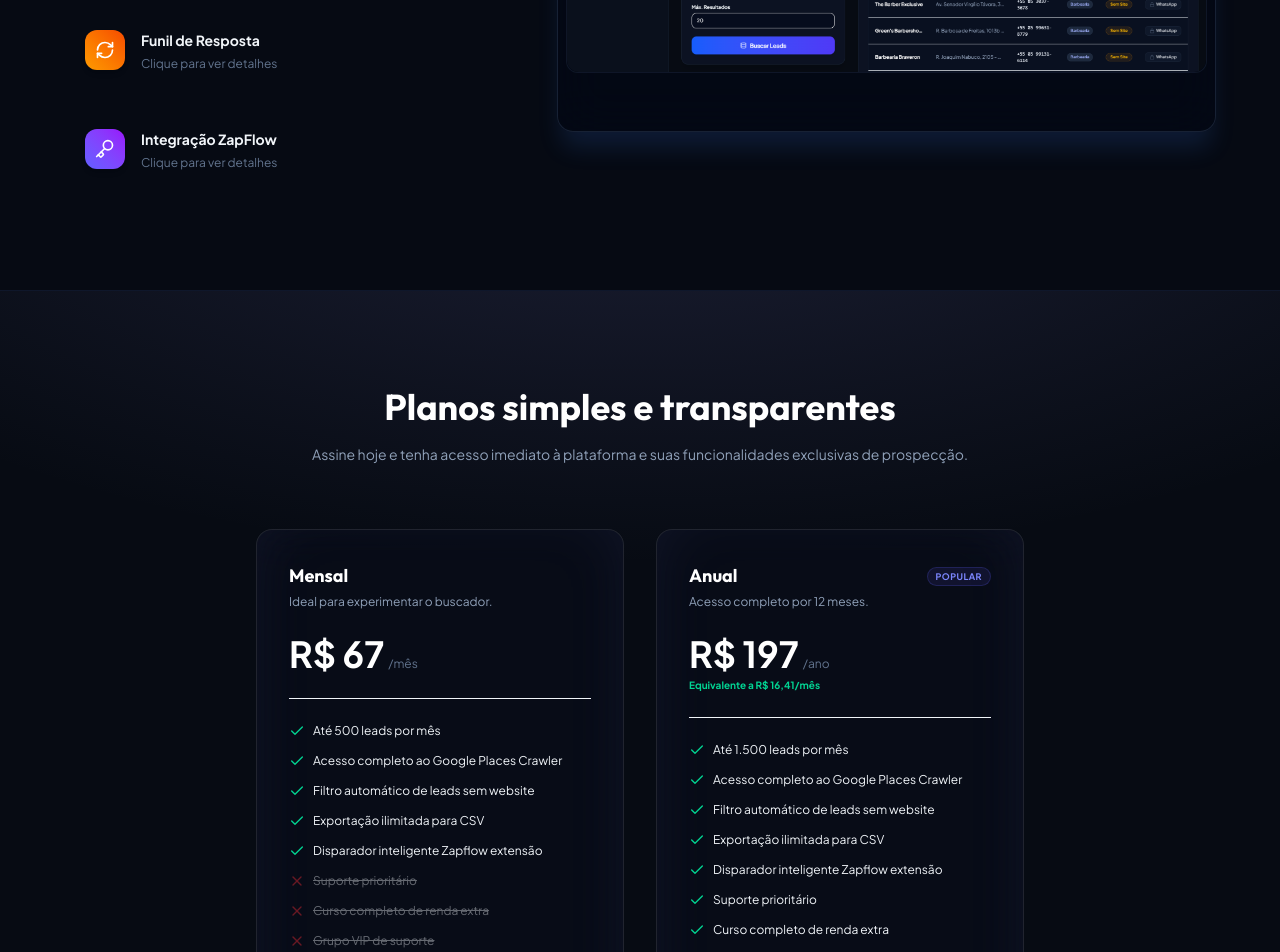
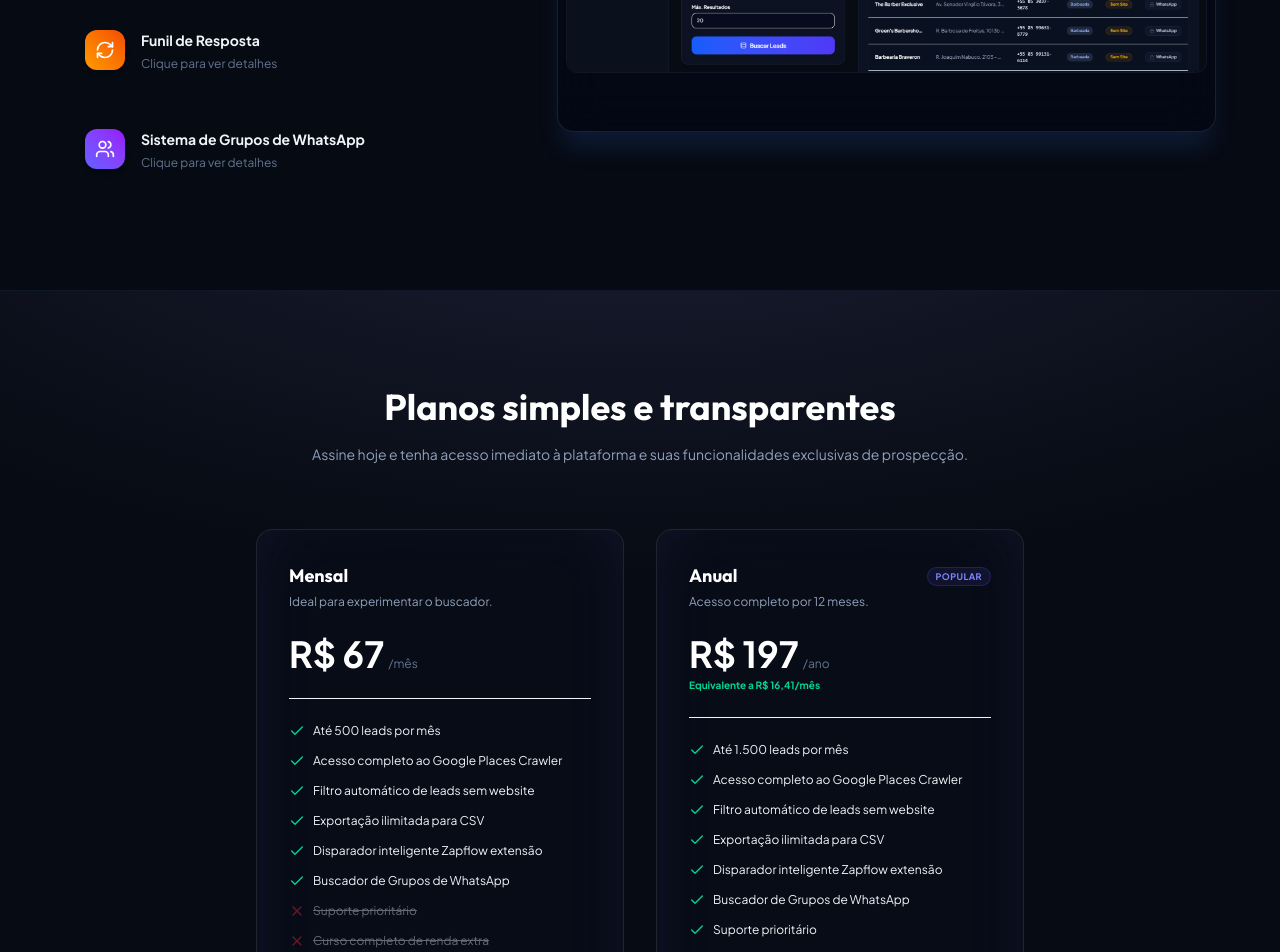
Before and after one commit to charlles2025k-cyber/gera-leads, a React (Vite) app: page / in a window 1280 px wide. Shown: the part 2020-2972 px from the top of the page. Built offline with nearby package versions, Linux system fonts and the light colour scheme.

Commit message:
feat: replace ZapFlow showcase card with WhatsApp Groups search and update pricing lists

```diff
--- a/src/components/Dashboard.jsx
+++ b/src/components/Dashboard.jsx
@@ -1969,6 +1969,25 @@
 
       {/* Tab: Grupos WhatsApp */}
       {activeTab === 'whatsapp_groups' && (
+        isExpired ? (
+          <div className="flex items-center justify-center min-h-[450px] p-4 animate-fade-in">
+            <div className="w-full max-w-md bg-slate-900/60 backdrop-blur-xl border border-slate-800/80 rounded-2xl p-8 shadow-2xl text-center space-y-6">
+              <div className="w-16 h-16 bg-red-500/10 border border-red-500/20 text-red-400 rounded-full flex items-center justify-center mx-auto animate-pulse-soft">
+                <AlertCircle className="w-8 h-8" />
+              </div>
+              <div>
+                <h3 className="text-base font-bold font-display text-white mb-2">Acesso Bloqueado</h3>
+                <p className="text-slate-400 text-xs leading-relaxed">Seu plano venceu. Renove para continuar.</p>
+              </div>
+              <button
+                onClick={() => setActiveTab('plans')}
+                className="w-full py-3 bg-gradient-to-r from-blue-600 to-indigo-600 hover:from-blue-500 hover:to-indigo-500 text-white text-xs font-semibold rounded-xl transition-all shadow-lg hover:shadow-blue-500/20 active:scale-[0.98] cursor-pointer"
+              >
+                Ver Planos
+              </button>
+            </div>
+          </div>
+        ) : (
           <div className="space-y-8 animate-fade-in">
             {/* Header */}
             <div className="border-b border-slate-900 pb-5">
@@ -2198,6 +2217,7 @@
 
           </div>
         </div>
+      )
     )}
 
         {/* Tab 3: Planos */}
@@ -2221,6 +2241,7 @@
                     { text: 'Filtro automático de leads sem website', included: true },
                     { text: 'Exportação ilimitada para CSV', included: true },
                     { text: 'Disparador inteligente Zapflow extensão', included: true },
+                    { text: 'Buscador de Grupos de WhatsApp', included: true },
                     { text: 'Suporte prioritário', included: false },
                     { text: 'Curso completo de renda extra', included: false },
                     { text: 'Grupo VIP de suporte', included: false },
@@ -2242,6 +2263,7 @@
                     { text: 'Filtro automático de leads sem website', included: true },
                     { text: 'Exportação ilimitada para CSV', included: true },
                     { text: 'Disparador inteligente Zapflow extensão', included: true },
+                    { text: 'Buscador de Grupos de WhatsApp', included: true },
                     { text: 'Suporte prioritário', included: true },
                     { text: 'Curso completo de renda extra', included: true },
                     { text: 'Grupo VIP de suporte', included: true },
--- a/src/components/LandingPage.jsx
+++ b/src/components/LandingPage.jsx
@@ -2,7 +2,7 @@
 import {
   Search, Download, MessageSquare, RefreshCw, Key,
   MapPin, Database, Check, ArrowRight, ShieldCheck,
-  Sparkles, Layers, ChevronDown, X
+  Sparkles, Layers, ChevronDown, X, Users
 } from 'lucide-react';
 
 export default function LandingPage({ onNavigateApp }) {
@@ -80,12 +80,12 @@
       img: "/screenshots/funil.png"
     },
     {
-      icon: Key,
-      title: "Integração ZapFlow",
-      desc: "Vincule sua chave ZapFlow diretamente na plataforma para usufruir de envios integrados em massa e automações avançadas.",
+      icon: Users,
+      title: "Sistema de Grupos de WhatsApp",
+      desc: "Busque links de grupos de WhatsApp divulgados em redes sociais e na internet para realizar abordagens em massa ou networking segmentado.",
       color: "from-indigo-500 to-purple-600",
       glowColor: "rgba(99, 102, 241, 0.15)",
-      img: "/screenshots/zapflow.png"
+      img: "/screenshots/grupos.png"
     }
   ];
 
@@ -256,13 +256,8 @@
                     className="max-h-[384px] max-w-full object-contain rounded-xl"
                   />
 
-                  {/* Blur overlay for WhatsApp conversations (left ~34% of the image for disparo/funil, and left ~40% for zapflow) */}
-                  {features[activeFeature].img === '/screenshots/zapflow.png' ? (
-                    <div
-                      className="absolute inset-y-0 left-0 w-[40%] pointer-events-none backdrop-blur-[8px] bg-[#070b13]/35 border-r border-white/5 rounded-l-xl"
-                      style={{ zIndex: 10 }}
-                    />
-                  ) : (features[activeFeature].img === '/screenshots/disparo.png' || features[activeFeature].img === '/screenshots/funil.png') ? (
+                  {/* Blur overlay for WhatsApp conversations (left ~34% of the image for disparo/funil) */}
+                  {(features[activeFeature].img === '/screenshots/disparo.png' || features[activeFeature].img === '/screenshots/funil.png') ? (
                     <div
                       className="absolute inset-y-0 left-0 w-[34%] pointer-events-none backdrop-blur-[6px] bg-[#070b13]/10 border-r border-white/5 rounded-l-xl"
                       style={{ zIndex: 10 }}
@@ -321,6 +316,10 @@
                   <li className="flex items-center gap-2">
                     <Check className="w-4 h-4 text-emerald-400 shrink-0" />
                     <span>Disparador inteligente Zapflow extensão</span>
+                  </li>
+                  <li className="flex items-center gap-2">
+                    <Check className="w-4 h-4 text-emerald-400 shrink-0" />
+                    <span>Buscador de Grupos de WhatsApp</span>
                   </li>
                   <li className="flex items-center gap-2 opacity-40">
                     <X className="w-4 h-4 text-red-500 shrink-0" />
@@ -393,6 +392,10 @@
                   <li className="flex items-center gap-2">
                     <Check className="w-4 h-4 text-emerald-400 shrink-0" />
                     <span>Disparador inteligente Zapflow extensão</span>
+                  </li>
+                  <li className="flex items-center gap-2">
+                    <Check className="w-4 h-4 text-emerald-400 shrink-0" />
+                    <span>Buscador de Grupos de WhatsApp</span>
                   </li>
                   <li className="flex items-center gap-2">
                     <Check className="w-4 h-4 text-emerald-400 shrink-0" />
```
Also changed, not shown: public/screenshots/grupos.png (added). Lines whose indentation alone changed are shown as unchanged.
